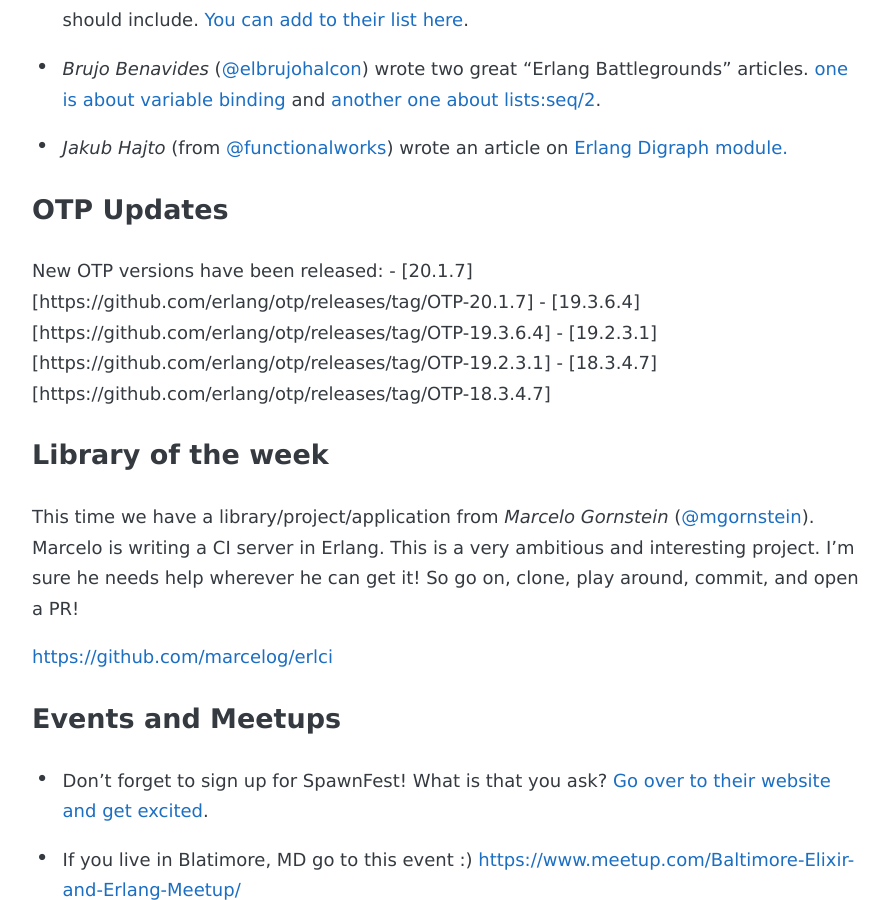
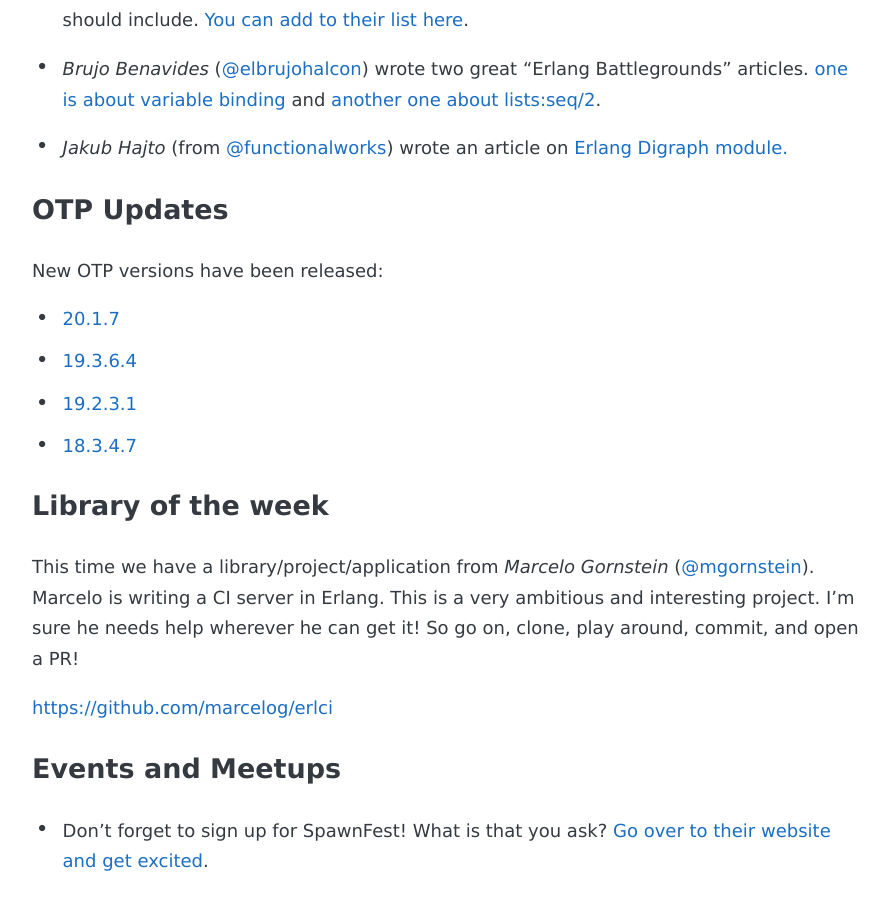
Before and after one commit to gootik/this-week-in-erlang, a Jekyll site: the page built from _posts/2017-11-29-nov-29.md, in a window 1280 px wide and 900 px high, scrolled down 593 px. Shown: the whole window, without its empty margins (194-1083 px from the left). Built offline with Jekyll 4.4.1, drawn with Linux system fonts in a browser that asks for light colours; some web fonts are replaced.

Commit message:
Fix OTP release formatting

```diff
--- a/_posts/2017-11-29-nov-29.md
+++ b/_posts/2017-11-29-nov-29.md
@@ -28,10 +28,11 @@
 
 ### OTP Updates
 New OTP versions have been released:
-	- [20.1.7][https://github.com/erlang/otp/releases/tag/OTP-20.1.7]
-	- [19.3.6.4][https://github.com/erlang/otp/releases/tag/OTP-19.3.6.4]
-	- [19.2.3.1][https://github.com/erlang/otp/releases/tag/OTP-19.2.3.1]
-	- [18.3.4.7][https://github.com/erlang/otp/releases/tag/OTP-18.3.4.7]
+
+ - [20.1.7](https://github.com/erlang/otp/releases/tag/OTP-20.1.7)
+ - [19.3.6.4](https://github.com/erlang/otp/releases/tag/OTP-19.3.6.4)
+ - [19.2.3.1](https://github.com/erlang/otp/releases/tag/OTP-19.2.3.1)
+ - [18.3.4.7](https://github.com/erlang/otp/releases/tag/OTP-18.3.4.7)
 
 ### Library of the week
 This time we have a library/project/application from *Marcelo Gornstein* ([@mgornstein][7]).
```
